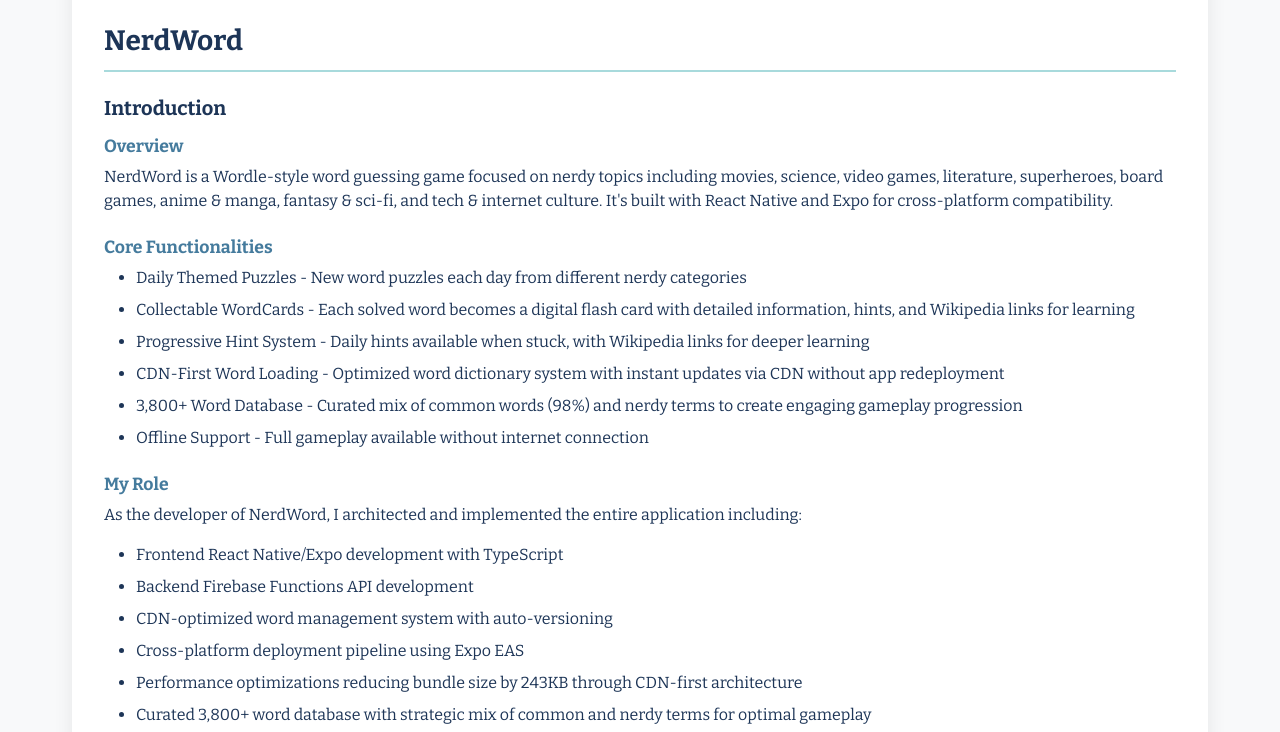
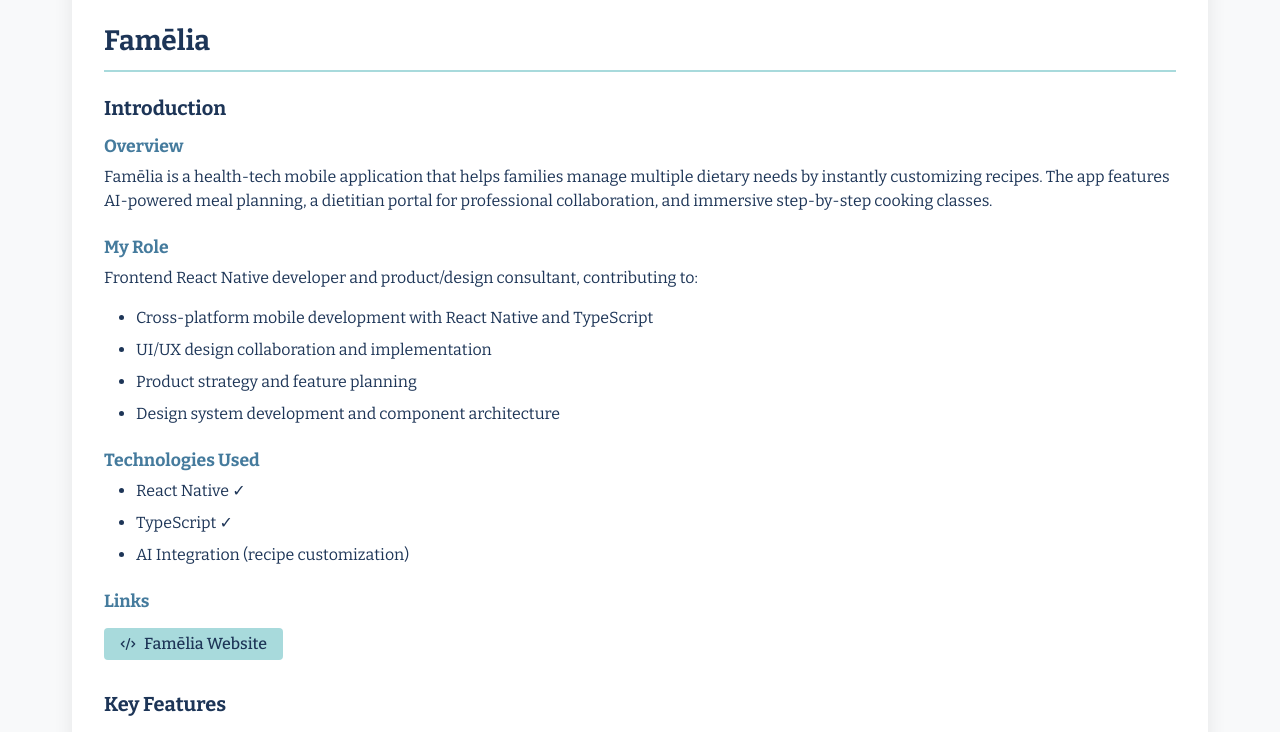
Before and after one commit to dillon-cleaver/dillon-cleaver-portfolio-next, a Next.js app: page / in a window 1280 px wide. Shown: the part 1100-1832 px from the top of the page. Built offline with nearby package versions, Linux system fonts and the light colour scheme.

Commit message:
feat: add Famēlia project to portfolio

```diff
--- a/data/projects.ts
+++ b/data/projects.ts
@@ -23,6 +23,65 @@ export type Project = {
 };
 
 export const projects: Project[] = [
+  {
+    title: 'Famēlia',
+    sections: [
+      {
+        heading: 'Introduction',
+        content: [
+          {
+            subheading: 'Overview',
+            content:
+              'Famēlia is a health-tech mobile application that helps families manage multiple dietary needs by instantly customizing recipes. The app features AI-powered meal planning, a dietitian portal for professional collaboration, and immersive step-by-step cooking classes.',
+          },
+          {
+            subheading: 'My Role',
+            content:
+              'Frontend React Native developer and product/design consultant, contributing to:',
+            list: [
+              'Cross-platform mobile development with React Native and TypeScript',
+              'UI/UX design collaboration and implementation',
+              'Product strategy and feature planning',
+              'Design system development and component architecture',
+            ],
+          },
+          {
+            subheading: 'Technologies Used',
+            list: [
+              'React Native ✓',
+              'TypeScript ✓',
+              'AI Integration (recipe customization)',
+            ],
+          },
+          {
+            subheading: 'Links',
+            links: [
+              {
+                text: 'Famēlia Website',
+                url: 'https://famelia.app/',
+                icon: 'code',
+              },
+            ],
+          },
+        ],
+      },
+      {
+        heading: 'Key Features',
+        content: [
+          {
+            subheading: 'Core Functionality',
+            list: [
+              'AI-powered recipe customization for dietary restrictions',
+              'Dietitian portal with client management and meal plan tracking',
+              'Interactive cooking classes with step-by-step guidance',
+              'Real-time progress tracking and analytics',
+              'Integrated scheduling and communication tools',
+            ],
+          },
+        ],
+      },
+    ],
+  },
   {
     title: 'NerdWord',
     sections: [
```
